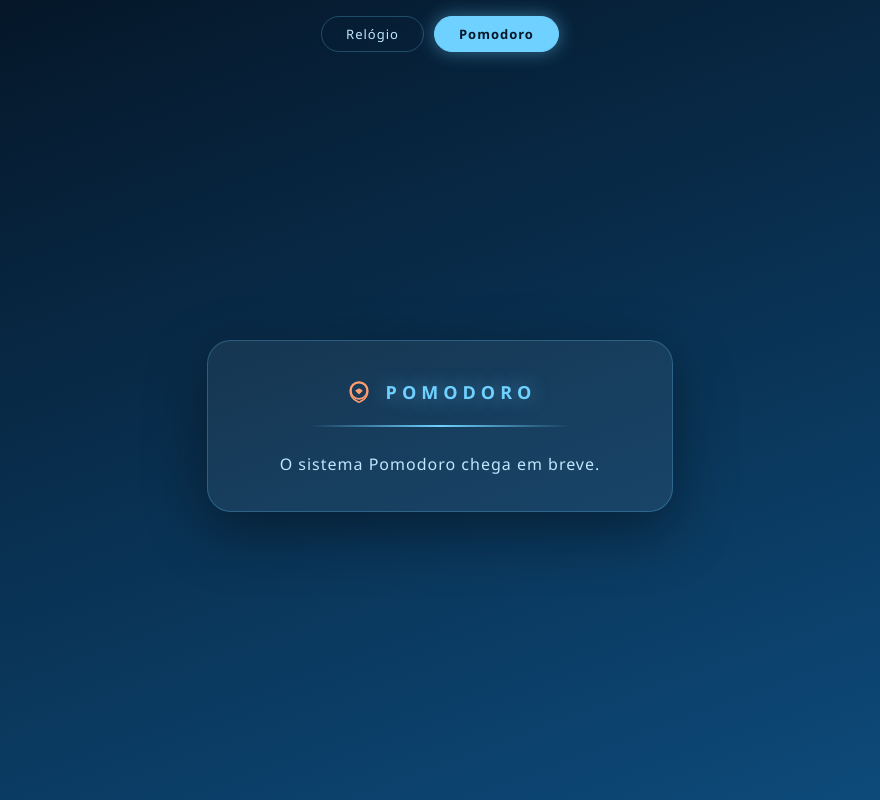
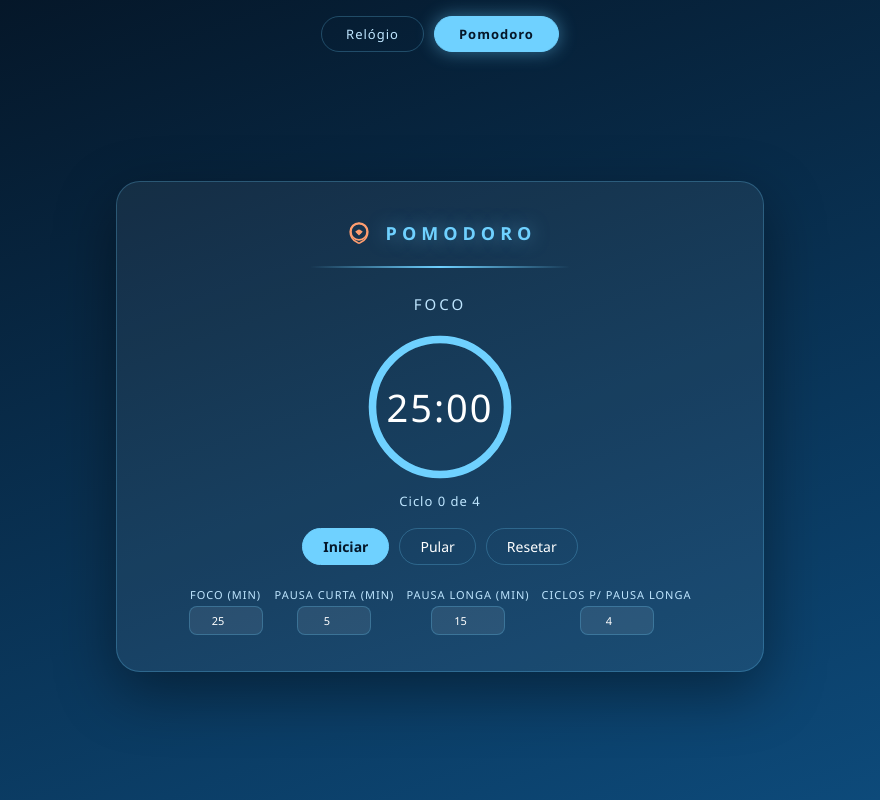
Before and after one commit to LeooRibeiro/electron-clock-virtual, an Electron app: page renderer/index.html in a window 880 px wide. Both pictures are taken after a click on the tab "Pomodoro". Drawn offline with Linux system fonts and the light colour scheme.

Commit message:
feat: Additing a new functions for Pomodoro.

```diff
--- a/renderer/app.js
+++ b/renderer/app.js
@@ -1,5 +1,7 @@
 import { initClockView } from './features/clock/clock.view.js';
+import { initPomodoroView } from './features/pomodoro/pomodoro.view.js';
 import { initTabs } from './core/tabs.js';
 
 initClockView();
+initPomodoroView(document.getElementById('panel-pomodoro'));
 initTabs();
--- a/renderer/features/pomodoro/pomodoro.js
+++ b/renderer/features/pomodoro/pomodoro.js
@@ -27,11 +27,12 @@ function durationOfPhase(phase, settings) {
 
 export function createPomodoroEngine(options = {}) {
   const {
-    settings,
     now = Date.now,
     intervalFn = setInterval,
     clearFn = clearInterval,
   } = options;
+
+  let settings = options.settings;
 
   const listeners = new Set();
 
@@ -142,12 +143,21 @@ export function createPomodoroEngine(options = {}) {
     return () => listeners.delete(listener);
   }
 
+  function updateSettings(nextSettings) {
+    settings = nextSettings;
+    if (state === STATE.IDLE) {
+      remainingMs = durationOfPhase(phase, settings);
+    }
+    emit('settings-change', getSnapshot());
+  }
+
   return {
     start,
     pause,
     resume,
     skip,
     reset,
+    updateSettings,
     on,
     getSnapshot,
   };
--- /dev/null
+++ b/renderer/features/pomodoro/pomodoro.view.js
@@ -0,0 +1,148 @@
+import { createPomodoroEngine, PHASES, STATE } from './pomodoro.js';
+import { loadSettings, saveSettings } from './settings.js';
+
+const RING_RADIUS = 54;
+const RING_CIRCUMFERENCE = 2 * Math.PI * RING_RADIUS;
+
+const PHASE_META = {
+  [PHASES.FOCUS]: { label: 'Foco', mod: 'pomodoro--focus' },
+  [PHASES.SHORT_BREAK]: { label: 'Pausa curta', mod: 'pomodoro--break' },
+  [PHASES.LONG_BREAK]: { label: 'Pausa longa', mod: 'pomodoro--break' },
+};
+
+function formatTime(ms) {
+  const totalSeconds = Math.ceil(ms / 1000);
+  const minutes = String(Math.floor(totalSeconds / 60)).padStart(2, '0');
+  const seconds = String(totalSeconds % 60).padStart(2, '0');
+  return `${minutes}:${seconds}`;
+}
+
+function template() {
+  return `
+    <div class="pomodoro">
+      <header class="card__header">
+        <svg class="card__icon" viewBox="0 0 24 24" aria-hidden="true">
+          <g fill="none" stroke="#ff9d6f" stroke-width="1.4">
+            <path d="M12 4C8 4 5 7 5 11c0 4 2.5 7 5.5 8.4a2 2 0 0 0 3 0C16.5 18 19 15 19 11c0-4-3-7-7-7z"/>
+            <path d="M9.5 10.5 12 13l2.5-2.5"/>
+            <circle cx="12" cy="11" r="6.5"/>
+          </g>
+          <circle cx="12" cy="11" r="1.8" fill="#ff9d6f"/>
+        </svg>
+        <h1 class="card__title">Pomodoro</h1>
+      </header>
+
+      <div class="card__separator" aria-hidden="true"></div>
+
+      <p class="pomodoro__phase" role="status" aria-live="polite">Foco</p>
+
+      <div class="pomodoro__ring">
+        <svg viewBox="0 0 120 120" role="img" aria-label="Progresso do Pomodoro">
+          <circle class="pomodoro__ring-track" cx="60" cy="60" r="54"></circle>
+          <circle class="pomodoro__ring-progress" cx="60" cy="60" r="54"></circle>
+        </svg>
+        <span class="pomodoro__time" role="timer">25:00</span>
+      </div>
+
+      <p class="pomodoro__cycles" aria-live="polite">Ciclo 0 de 4</p>
+
+      <div class="pomodoro__controls">
+        <button class="pomodoro__btn pomodoro__btn--primary" type="button" data-action="primary">Iniciar</button>
+        <button class="pomodoro__btn" type="button" data-action="skip">Pular</button>
+        <button class="pomodoro__btn" type="button" data-action="reset">Resetar</button>
+      </div>
+
+      <div class="pomodoro__settings">
+        <label class="pomodoro__field">
+          <span>Foco (min)</span>
+          <input type="number" data-setting="focusMinutes" min="1" max="120" value="25">
+        </label>
+        <label class="pomodoro__field">
+          <span>Pausa curta (min)</span>
+          <input type="number" data-setting="shortBreakMinutes" min="1" max="60" value="5">
+        </label>
+        <label class="pomodoro__field">
+          <span>Pausa longa (min)</span>
+          <input type="number" data-setting="longBreakMinutes" min="1" max="60" value="15">
+        </label>
+        <label class="pomodoro__field">
+          <span>Ciclos p/ pausa longa</span>
+          <input type="number" data-setting="cyclesBeforeLongBreak" min="1" max="12" value="4">
+        </label>
+      </div>
+    </div>
+  `;
+}
+
+export function initPomodoroView(container) {
+  container.innerHTML = template();
+
+  const root = container.querySelector('.pomodoro');
+  const phaseEl = root.querySelector('.pomodoro__phase');
+  const timeEl = root.querySelector('.pomodoro__time');
+  const cyclesEl = root.querySelector('.pomodoro__cycles');
+  const ringEl = root.querySelector('.pomodoro__ring-progress');
+  const primaryBtn = root.querySelector('[data-action="primary"]');
+  const skipBtn = root.querySelector('[data-action="skip"]');
+  const resetBtn = root.querySelector('[data-action="reset"]');
+  const inputs = [...root.querySelectorAll('[data-setting]')];
+
+  const settings = loadSettings();
+  const engine = createPomodoroEngine({ settings });
+
+  ringEl.style.strokeDasharray = String(RING_CIRCUMFERENCE);
+  inputs.forEach((input) => {
+    input.value = settings[input.dataset.setting];
+  });
+
+  function render() {
+    const snapshot = engine.getSnapshot();
+    const meta = PHASE_META[snapshot.phase];
+
+    phaseEl.textContent = meta.label;
+    root.classList.remove('pomodoro--focus', 'pomodoro--break');
+    root.classList.add(meta.mod);
+
+    timeEl.textContent = formatTime(snapshot.remainingMs);
+
+    const progress = snapshot.totalMs > 0 ? snapshot.remainingMs / snapshot.totalMs : 0;
+    ringEl.style.strokeDashoffset = String(RING_CIRCUMFERENCE * (1 - progress));
+
+    cyclesEl.textContent = `Ciclo ${snapshot.completedCycles} de ${settings.cyclesBeforeLongBreak}`;
+
+    primaryBtn.textContent =
+      snapshot.state === STATE.RUNNING ? 'Pausar'
+      : snapshot.state === STATE.PAUSED ? 'Retomar'
+      : 'Iniciar';
+
+    const locked = snapshot.state !== STATE.IDLE;
+    inputs.forEach((input) => {
+      input.disabled = locked;
+    });
+  }
+
+  primaryBtn.addEventListener('click', () => {
+    const snapshot = engine.getSnapshot();
+    if (snapshot.state === STATE.RUNNING) {
+      engine.pause();
+    } else {
+      engine.start();
+    }
+  });
+
+  skipBtn.addEventListener('click', () => engine.skip());
+  resetBtn.addEventListener('click', () => engine.reset());
+
+  inputs.forEach((input) => {
+    input.addEventListener('change', () => {
+      const next = Object.fromEntries(
+        inputs.map((field) => [field.dataset.setting, Number(field.value)])
+      );
+      const normalized = saveSettings(next);
+      engine.updateSettings(normalized);
+    });
+  });
+
+  engine.on(() => render());
+  render();
+}
--- a/renderer/index.html
+++ b/renderer/index.html
@@ -7,6 +7,7 @@
     <title>Clock Virtual</title>
     <link rel="stylesheet" href="styles/base.css">
     <link rel="stylesheet" href="styles/tabs.css">
+    <link rel="stylesheet" href="styles/pomodoro.css">
 </head>
 <body>
     <nav class="tabs" role="tablist" aria-label="Navegação do aplicativo">
@@ -45,23 +46,7 @@
         </section>
 
         <section id="panel-pomodoro" class="panel" role="tabpanel"
-                 aria-labelledby="tab-pomodoro" data-panel="pomodoro">
-            <header class="card__header">
-                <svg class="card__icon" viewBox="0 0 24 24" aria-hidden="true">
-                    <g fill="none" stroke="#ff9d6f" stroke-width="1.4">
-                        <path d="M12 4C8 4 5 7 5 11c0 4 2.5 7 5.5 8.4a2 2 0 0 0 3 0C16.5 18 19 15 19 11c0-4-3-7-7-7z"/>
-                        <path d="M9.5 10.5 12 13l2.5-2.5"/>
-                        <circle cx="12" cy="11" r="6.5"/>
-                    </g>
-                    <circle cx="12" cy="11" r="1.8" fill="#ff9d6f"/>
-                </svg>
-                <h1 class="card__title">Pomodoro</h1>
-            </header>
-
-            <div class="card__separator" aria-hidden="true"></div>
-
-            <p class="card__placeholder">O sistema Pomodoro chega em breve.</p>
-        </section>
+                 aria-labelledby="tab-pomodoro" data-panel="pomodoro"></section>
     </main>
 
     <script type="module" src="app.js"></script>
--- a/renderer/styles/base.css
+++ b/renderer/styles/base.css
@@ -89,9 +89,3 @@ body {
     letter-spacing: 2px;
     color: var(--accent);
 }
-
-.card__placeholder {
-    font-size: 16px;
-    letter-spacing: 1px;
-    color: var(--text-muted);
-}
--- /dev/null
+++ b/renderer/styles/pomodoro.css
@@ -0,0 +1,141 @@
+.pomodoro__phase {
+    font-size: 15px;
+    letter-spacing: 3px;
+    text-transform: uppercase;
+    color: var(--text-muted);
+}
+
+.pomodoro__ring {
+    position: relative;
+    width: 150px;
+    height: 150px;
+    margin: 18px auto 10px;
+}
+
+.pomodoro__ring svg {
+    position: absolute;
+    inset: 0;
+    transform: rotate(-90deg);
+}
+
+.pomodoro__ring-track {
+    fill: none;
+    stroke: rgba(111, 209, 255, 0.18);
+    stroke-width: 6;
+}
+
+.pomodoro__ring-progress {
+    fill: none;
+    stroke: var(--accent);
+    stroke-width: 6;
+    stroke-linecap: round;
+    transition: stroke-dashoffset 0.25s linear, stroke 0.3s;
+}
+
+.pomodoro--break .pomodoro__ring-progress {
+    stroke: #7dffb0;
+}
+
+.pomodoro__time {
+    position: absolute;
+    inset: 0;
+    display: flex;
+    align-items: center;
+    justify-content: center;
+    font-size: 38px;
+    font-weight: 200;
+    letter-spacing: 2px;
+    font-variant-numeric: tabular-nums;
+}
+
+.pomodoro__cycles {
+    margin-top: 4px;
+    font-size: 13px;
+    letter-spacing: 1px;
+    color: var(--text-muted);
+}
+
+.pomodoro__controls {
+    display: flex;
+    justify-content: center;
+    gap: 10px;
+    margin-top: 18px;
+}
+
+.pomodoro__btn {
+    -webkit-app-region: no-drag;
+    appearance: none;
+    background: transparent;
+    border: 1px solid var(--card-border);
+    color: var(--text);
+    font: inherit;
+    font-size: 14px;
+    padding: 8px 20px;
+    border-radius: 999px;
+    cursor: pointer;
+    transition: background 0.2s, color 0.2s, border-color 0.2s;
+}
+
+.pomodoro__btn:hover {
+    border-color: var(--accent);
+    color: var(--accent);
+}
+
+.pomodoro__btn:focus-visible {
+    outline: 2px solid var(--accent);
+    outline-offset: 2px;
+}
+
+.pomodoro__btn--primary {
+    background: var(--accent);
+    border-color: var(--accent);
+    color: var(--bg-start);
+    font-weight: 600;
+}
+
+.pomodoro__btn--primary:hover {
+    color: var(--bg-start);
+    box-shadow: 0 0 18px rgba(111, 209, 255, 0.45);
+}
+
+.pomodoro__settings {
+    display: flex;
+    flex-wrap: wrap;
+    justify-content: center;
+    gap: 12px;
+    margin-top: 22px;
+}
+
+.pomodoro__field {
+    -webkit-app-region: no-drag;
+    display: flex;
+    flex-direction: column;
+    align-items: center;
+    gap: 4px;
+    font-size: 11px;
+    letter-spacing: 1px;
+    text-transform: uppercase;
+    color: var(--text-muted);
+}
+
+.pomodoro__field input {
+    width: 74px;
+    padding: 6px 8px;
+    text-align: center;
+    font: inherit;
+    color: var(--text);
+    background: rgba(255, 255, 255, 0.08);
+    border: 1px solid var(--card-border);
+    border-radius: 8px;
+    transition: border-color 0.2s;
+}
+
+.pomodoro__field input:focus-visible {
+    outline: none;
+    border-color: var(--accent);
+}
+
+.pomodoro__field input:disabled {
+    opacity: 0.45;
+    cursor: not-allowed;
+}
```
Also changed, not shown: README.md.
